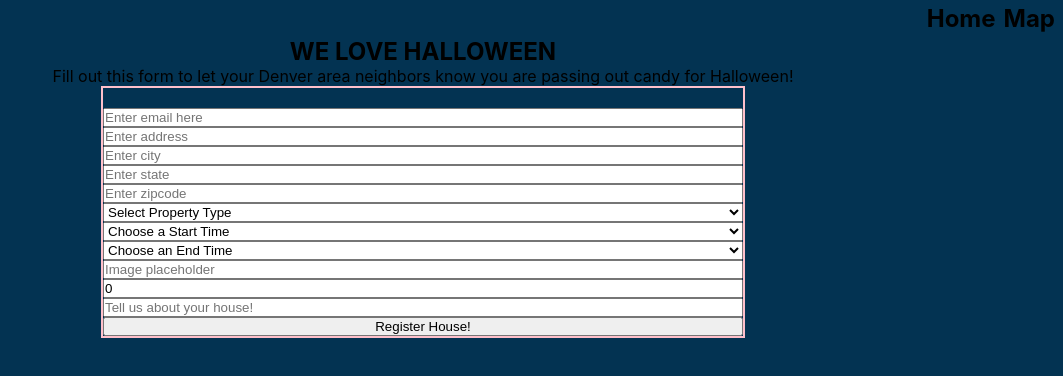
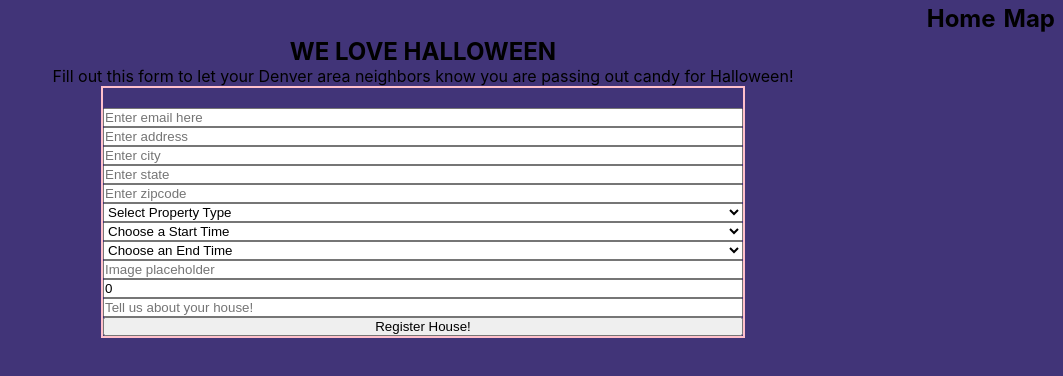
Before and after one commit to Treat-Streets/treat-streets-fe, a React (Create React App) app: page /Register in a window 1280 px wide. Shown: the top 376 px of the page, without its empty margins (217-1280 px from the left). Built offline with nearby package versions, Linux system fonts and the light colour scheme; no server answers; a web font is replaced by a local one.

Commit message:
Update styling for landing page

```diff
--- a/src/Components/App.js
+++ b/src/Components/App.js
@@ -34,7 +34,6 @@ const App = () => {
 
   return (
     <div className="App">
-			<Nav />
 			<Header />
 
 			<Route exact path="/">
@@ -42,14 +41,17 @@ const App = () => {
 			</Route>
 
 			<Route exact path="/Register">
+				<Nav />
 				<RegisterForm />
 			</Route>
 
 			<Route exact path="/ThankYou">
+				<Nav />
 				<ThankYouPage />
 			</Route>
 
 			<Route exact path="/Map">
+				<Nav />
 				<ZipCodeForm />
 				{data && <MapPage locationData={data.locations} />}
 			</Route>
--- a/src/Components/LandingPage.css
+++ b/src/Components/LandingPage.css
@@ -32,7 +32,6 @@
 	justify-content: center;
 	margin-right: 10px;
 	padding-left: 10px;
-
 }
 
 .landing-page-buttons-container {
@@ -45,7 +44,7 @@
 
 .landing-button {
 	padding: 50px;
-	margin-top: 30px;
+	margin-top: 50px;
 	border-radius: 10px;
 	font-family: 'Ranchers', cursive;
 	letter-spacing: .25rem;
--- a/src/Components/LandingPage.js
+++ b/src/Components/LandingPage.js
@@ -1,7 +1,7 @@
 import React from 'react'
 import { Link } from 'react-router-dom';
 import '../Components/LandingPage.css'
-import landingImage from '../assets/haunted-house.gif'
+import landingImage from '../assets/loadingGif.gif'
 
 const LandingPage = () => {
 	return (
--- a/src/index.css
+++ b/src/index.css
@@ -4,8 +4,8 @@
 }
 
 body {
-		/* background-color: #413478; */
-	background-color: #033352;
+	background-color: #413478;
+	/* background-color: #033352; */
   margin: 0;
   font-family: -apple-system, BlinkMacSystemFont, 'Segoe UI', 'Roboto', 'Oxygen',
     'Ubuntu', 'Cantarell', 'Fira Sans', 'Droid Sans', 'Helvetica Neue',
```
Also changed, not shown: src/assets/loadingGif.gif.
